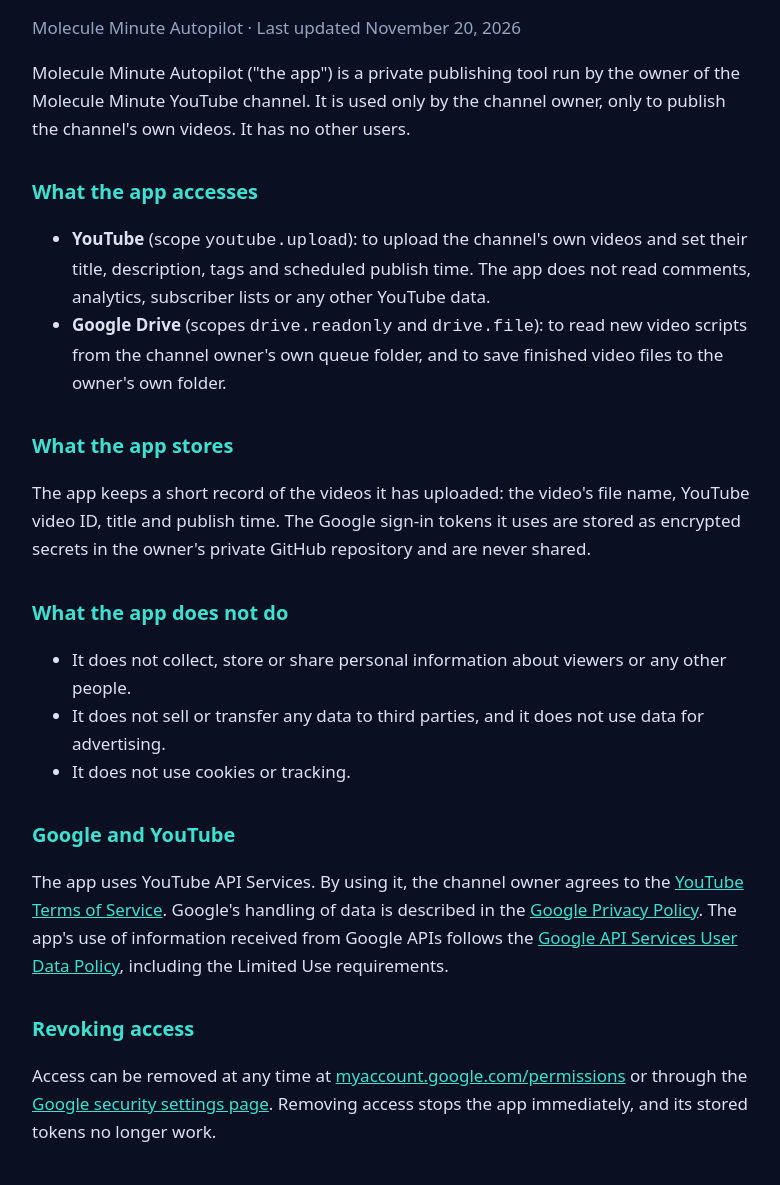
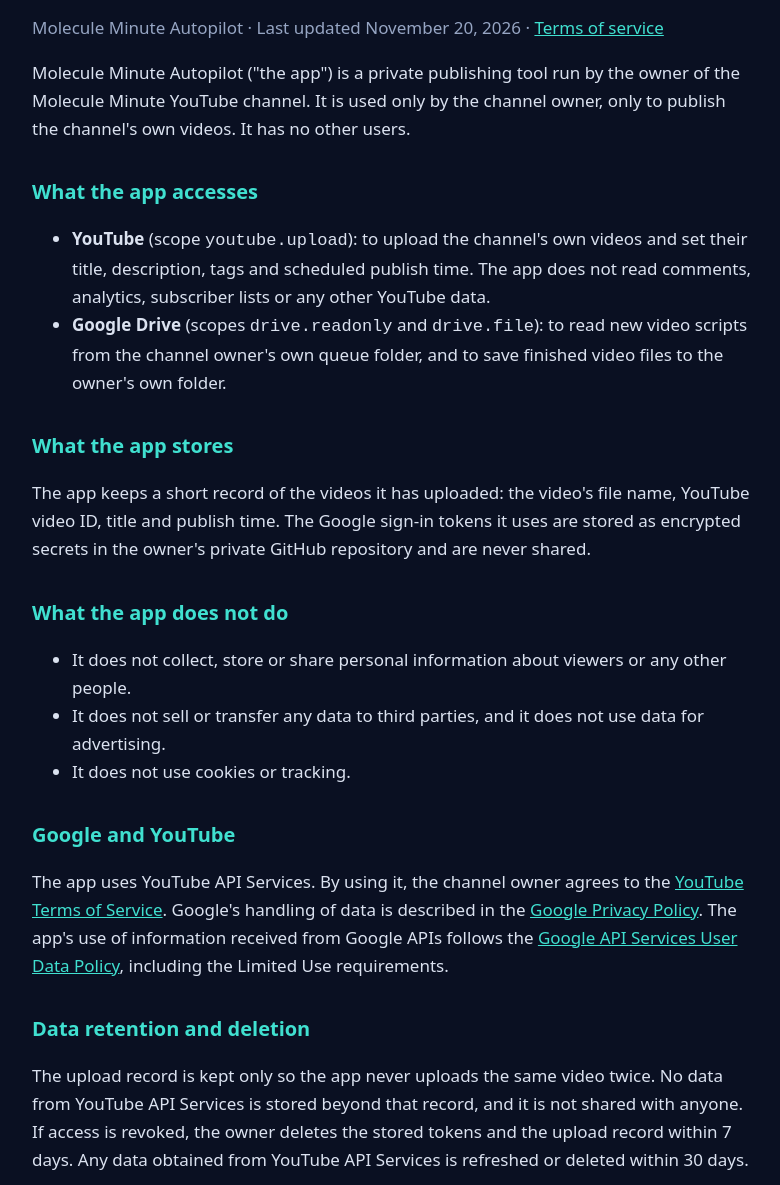
Before and after one commit to molecule-minute/molecule-minute.github.io, a plain HTML site: page privacy.html in a window 1280 px wide. Shown: the part 175-1360 px from the top of the page, without its empty margins (248-1028 px from the left). Drawn offline with Linux system fonts and the light colour scheme.

Commit message:
Update privacy.html

```diff
--- a/privacy.html
+++ b/privacy.html
@@ -18,7 +18,7 @@
 <main>
   <p><a href="index.html">← Molecule Minute</a></p>
   <h1>Privacy Policy</h1>
-  <p class="muted">Molecule Minute Autopilot · Last updated November 20, 2026</p>
+  <p class="muted">Molecule Minute Autopilot · Last updated November 20, 2026 · <a href="terms.html">Terms of service</a></p>
 
   <p>Molecule Minute Autopilot ("the app") is a private publishing tool run by the owner of the Molecule Minute YouTube channel. It is used only by the channel owner, only to publish the channel's own videos. It has no other users.</p>
 
@@ -41,6 +41,9 @@
   <h2>Google and YouTube</h2>
   <p>The app uses YouTube API Services. By using it, the channel owner agrees to the <a href="https://www.youtube.com/t/terms">YouTube Terms of Service</a>. Google's handling of data is described in the <a href="https://policies.google.com/privacy">Google Privacy Policy</a>. The app's use of information received from Google APIs follows the <a href="https://developers.google.com/terms/api-services-user-data-policy">Google API Services User Data Policy</a>, including the Limited Use requirements.</p>
 
+  <h2>Data retention and deletion</h2>
+  <p>The upload record is kept only so the app never uploads the same video twice. No data from YouTube API Services is stored beyond that record, and it is not shared with anyone. If access is revoked, the owner deletes the stored tokens and the upload record within 7 days. Any data obtained from YouTube API Services is refreshed or deleted within 30 days.</p>
+
   <h2>Revoking access</h2>
   <p>Access can be removed at any time at <a href="https://myaccount.google.com/permissions">myaccount.google.com/permissions</a> or through the <a href="https://security.google.com/settings/security/permissions">Google security settings page</a>. Removing access stops the app immediately, and its stored tokens no longer work.</p>
 
```
